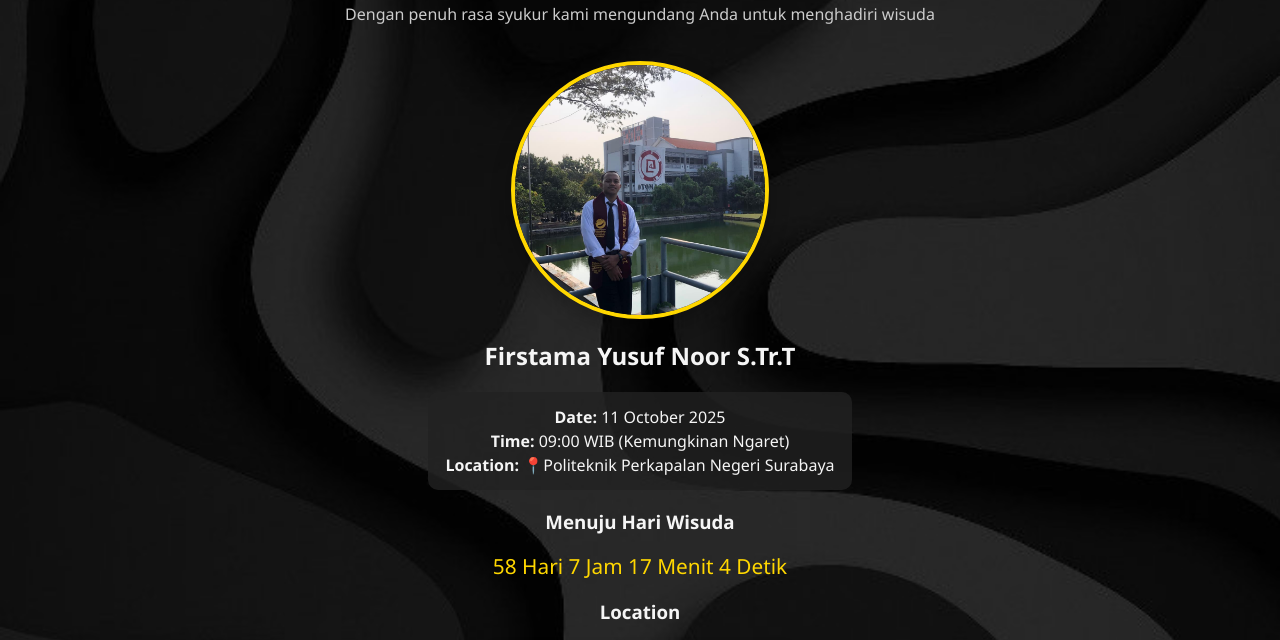
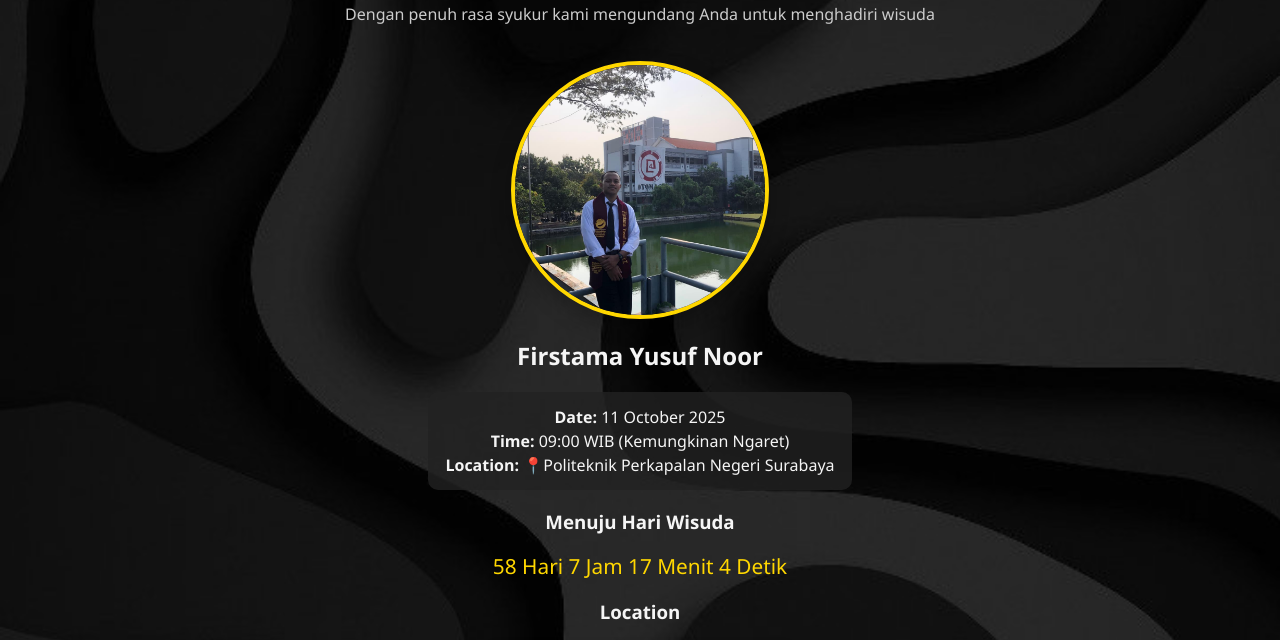
Before and after one commit to Firstamaa/graduation-invitation, a plain HTML site: page index.html in a window 1280 px wide. Shown: the part 84-724 px from the top of the page. Drawn offline with Linux system fonts and the light colour scheme.

Commit message:
Update index.html

```diff
--- a/index.html
+++ b/index.html
@@ -30,7 +30,7 @@ window.addEventListener('click', function() {
 
     <section class="photo">
         <img src="img/fotowisuda1.jpg" alt="Foto Wisudawan">
-        <h2>Firstama Yusuf Noor S.Tr.T</h2>
+        <h2>Firstama Yusuf Noor</h2>
         <!-- <p class="degree">Sarjana Teknik Otomasi</p> -->
     </section>
 
```
